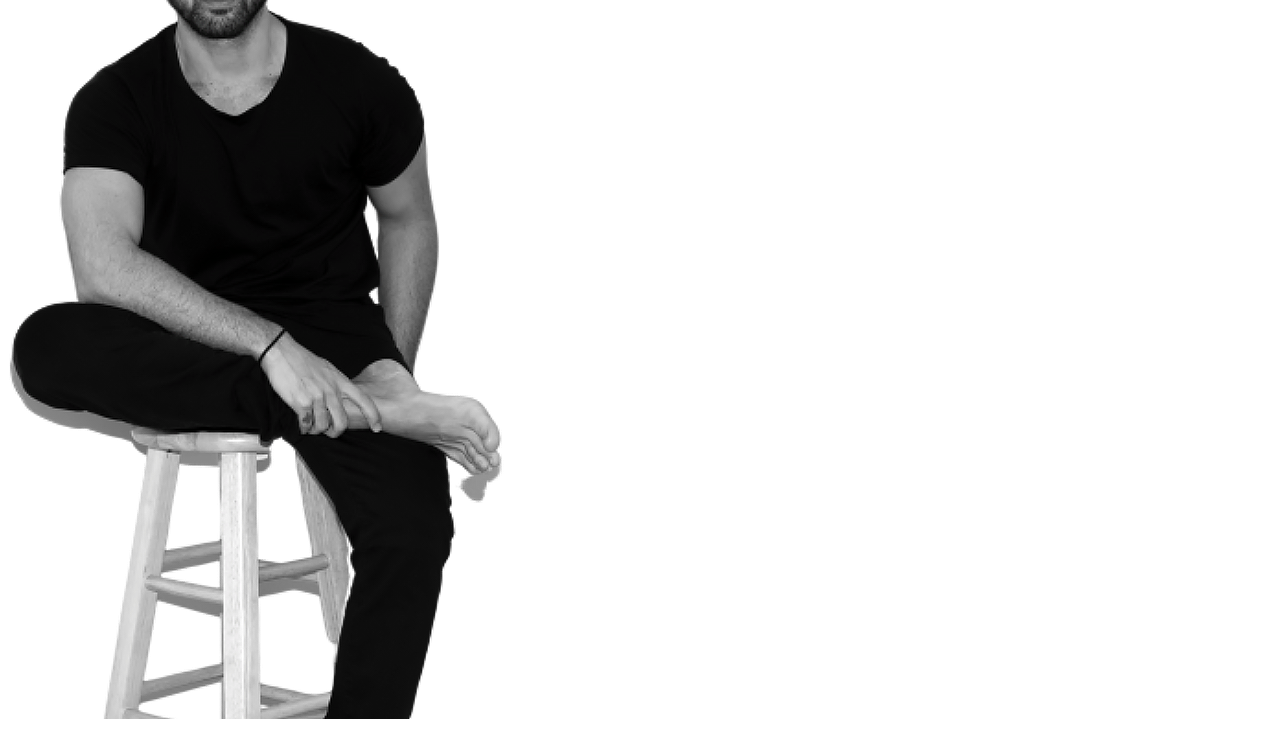
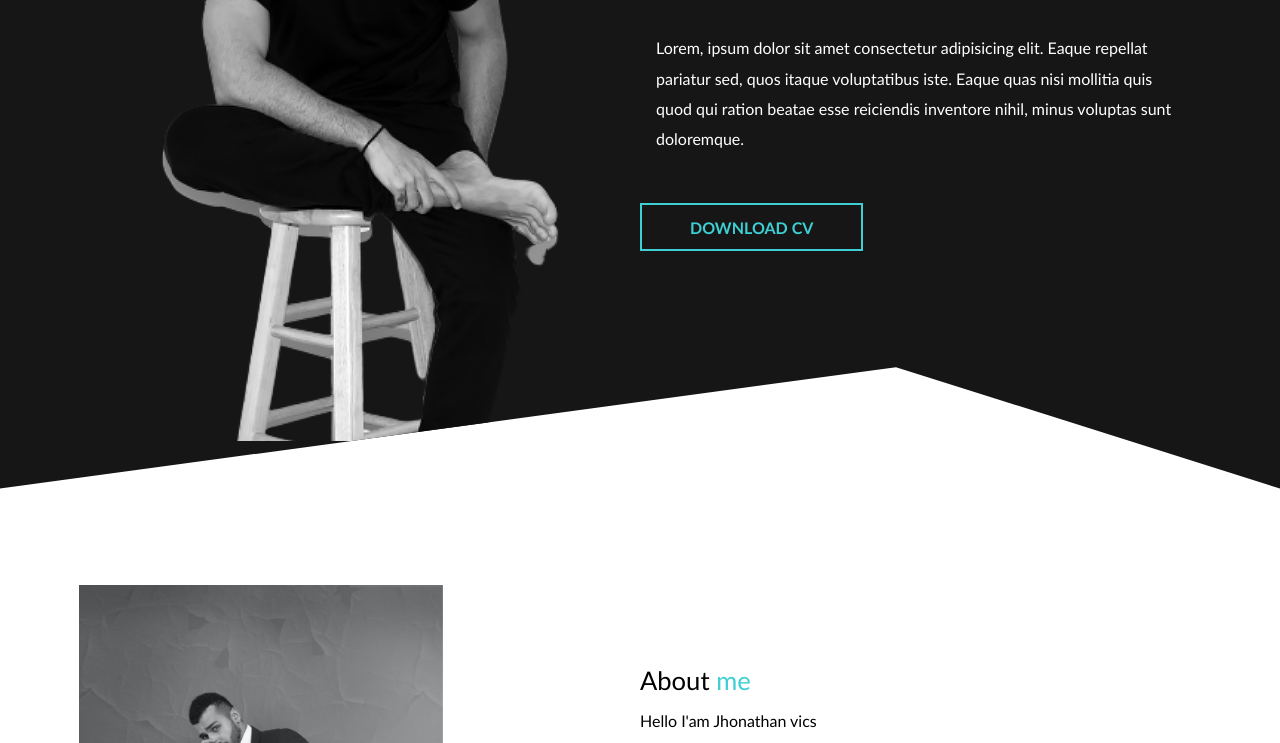
Before and after one commit to AzadTom/Work.github.io, a plain HTML site: page index.html in a window 1280 px wide. Shown: the part 445-1188 px from the top of the page. Drawn offline with Linux system fonts and the light colour scheme.

Commit message:
"update path"

```diff
--- a/index.html
+++ b/index.html
@@ -7,7 +7,7 @@
     <meta name="viewport" content="width=device-width, initial-scale=1.0">
     <title>Document</title>
 
-    <link rel="stylesheet" href="/stylesheets/main.css" >
+    <link rel="stylesheet" href="style.css" >
 
 </head>
 
@@ -470,7 +470,7 @@
 
 
 
-    <script src="/JS/app.js"></script>
+    <script src="main.js"></script>
 
 </body>
 
```
